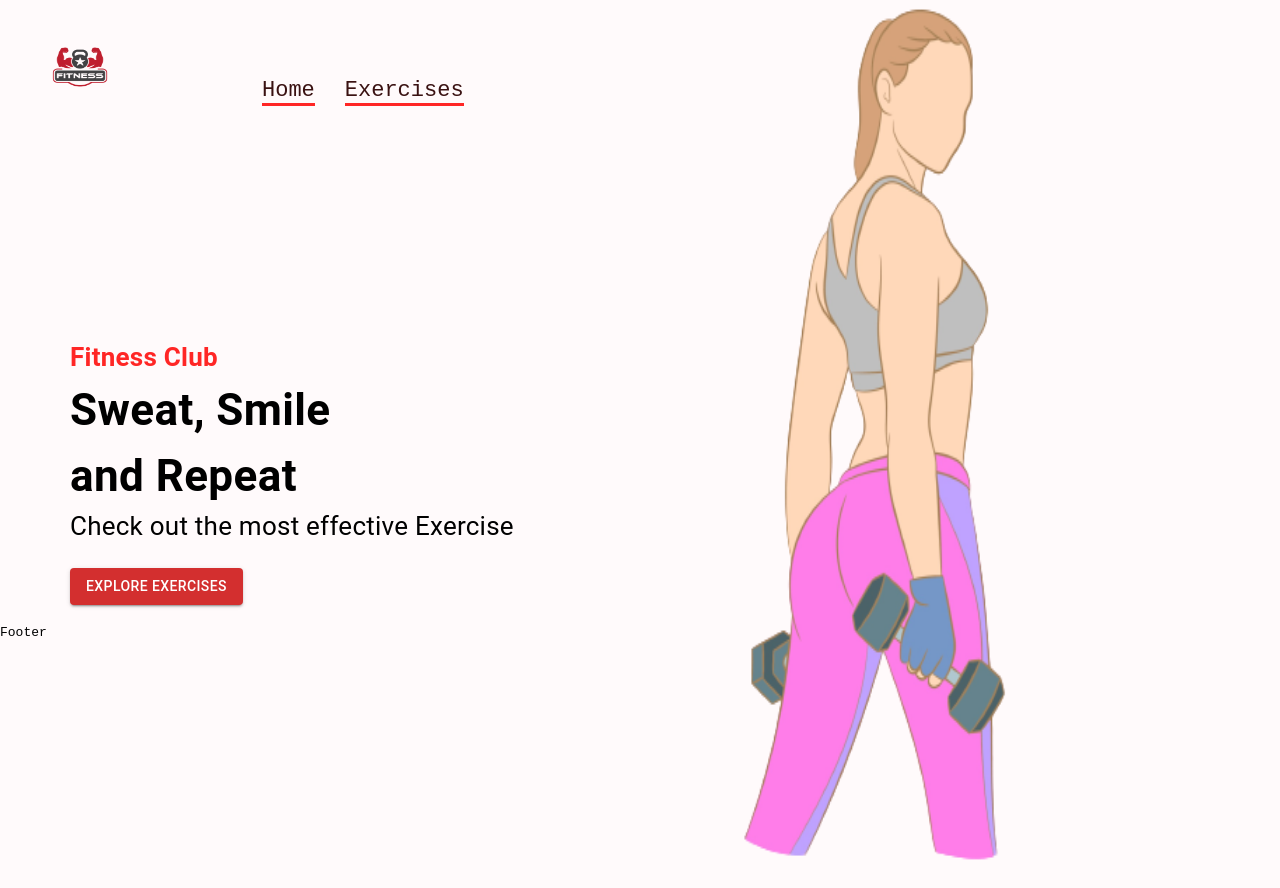
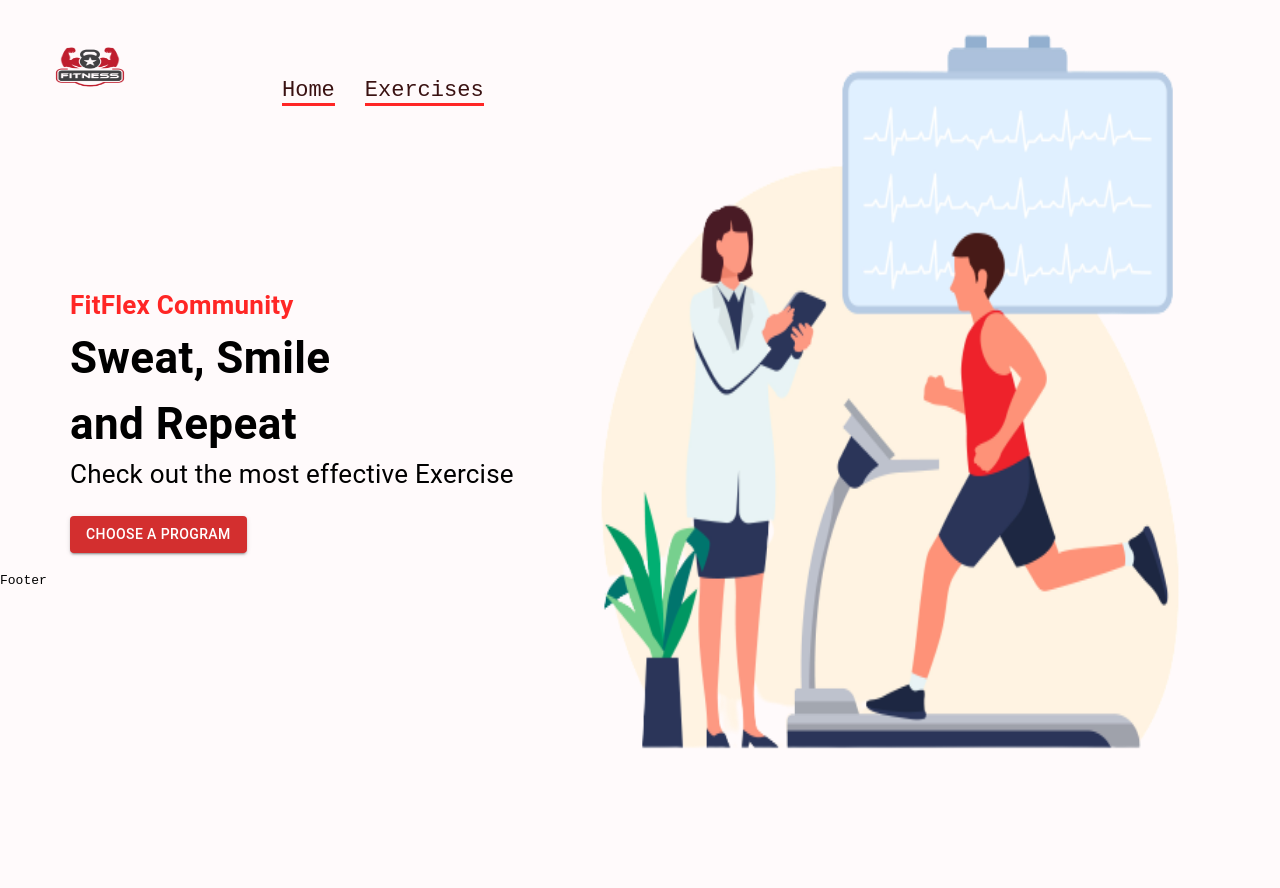
Before and after one commit to jrshittu/gym-app, a React (Create React App) app: page / in a window 1280 px wide. After the commit the page ends 836 px from the top, so only its background shows below. Built offline with nearby package versions, Linux system fonts and the light colour scheme.

Commit message:
Done with Banner

```diff
--- a/src/components/HeroBanner.js
+++ b/src/components/HeroBanner.js
@@ -5,11 +5,11 @@ import banner from '../assets/assets/images/banner.png';
 
 function HeroBanner() {
   return (
-    <Box sx={{mt: {lg:'212px', xs:'70px'},
+    <Box sx={{mt: {lg:'160px', xs:'70px'},
     ml: {sm: '50px'}
     }} position='relative' p='20px'>
       <Typography color='#ff2625' fontWeight='600' fontSize='26px'>
-        Fitness Club
+        FitFlex Community
       </Typography>
       <Typography fontWeight='700' sx={{fontSize: {lg:'44px', xs:'40px'}
     }}>
@@ -18,7 +18,7 @@ function HeroBanner() {
       <Typography lineHeight='35px' fontSize='26px' mb={3}>
         Check out the most effective Exercise
       </Typography>
-      <Button variant='contained' color='error' href='#exercises'>Explore Exercises</Button>
+      <Button variant='contained' color='error' href='#exercises'>Choose a Program</Button>
       <img src={banner} alt='banner' className='hero-banner-img'/>
     </Box>
   )
--- a/src/components/Navbar.js
+++ b/src/components/Navbar.js
@@ -5,18 +5,21 @@ import logo from '../assets/assets/images/logo.png';
 
 const Navbar = () => {
   return (
+
     <Stack direction='row' justifyContent='none' px='20px' sx={{gap: {
       sm: '122px', xs: '40px'
-    }, mt: { sm: '32px', xs: '22px'
-    }
+    }, mt: { sm: '32px', xs: '22px'}
     }}>
+
       <Link>
-        <img src={logo} alt='fitflex logo' style={{width: '80px', height: '70px', margin: '0 20px'}}/>
+        <img src={logo} alt='fitflex logo' style={{width: '100px', height: '70px', margin: '0 20px'}}/>
       </Link>
+
       <Stack direction='row' gap='30px' fontSize='22px' alignItems='flex-end'>
         <Link to='/' style={{textDecoration: 'none', color:'#3A1212', borderBottom:'3px solid #ff2625',}}>Home</Link>
         <a href="#exercises" style={{textDecoration: 'none', color: '#3A1212', borderBottom:'3px solid #ff2625'}}>Exercises</a>
       </Stack>
+
     </Stack>
   )
 }
```
Also changed, not shown: src/assets/assets/images/banner.png.
